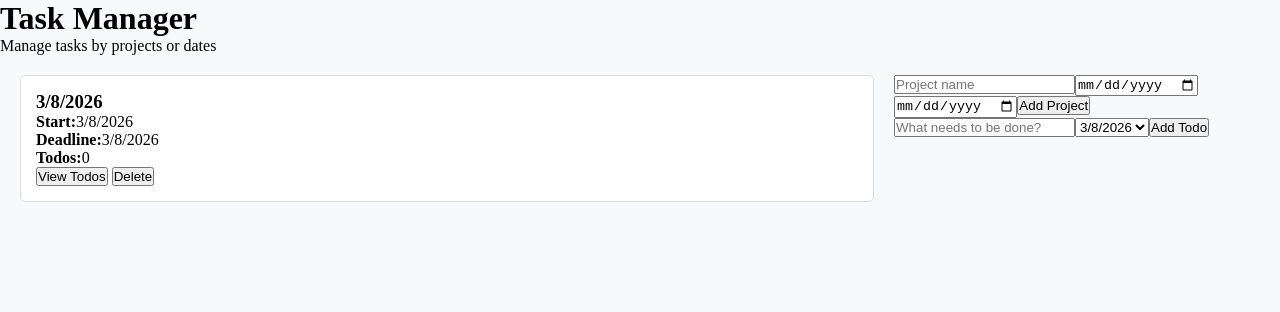
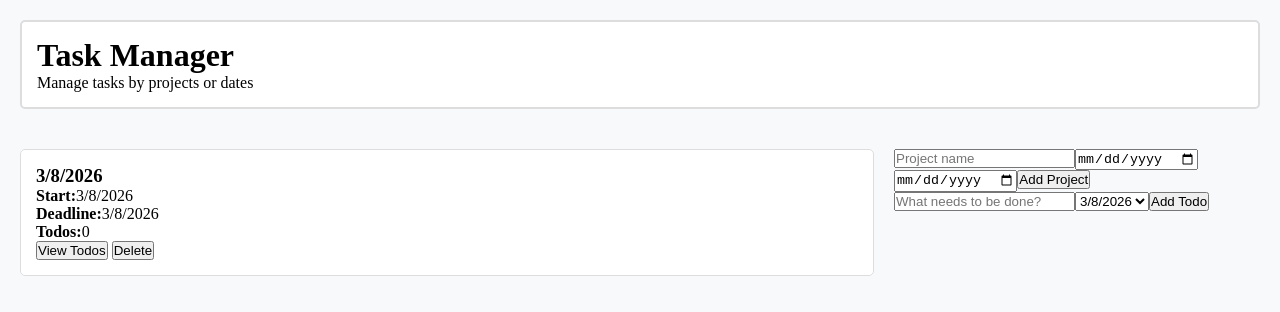
Before and after one commit to NomadicHippiee/todo-app, a website built with webpack: page src/index.html in a window 1280 px wide. Built offline with nearby package versions, Linux system fonts and the light colour scheme.

Commit message:
Add styles for new header layout

```diff
--- a/src/style.css
+++ b/src/style.css
@@ -6,6 +6,14 @@
 body {
   background: #f8f9fa;
   height: 100vh;
+}
+
+header {
+    padding: 15px;
+    margin: 20px;
+    border: 2px solid #ddd;
+    border-radius: 5px;
+    background-color: white;
 }
 
 .main-section {
```
